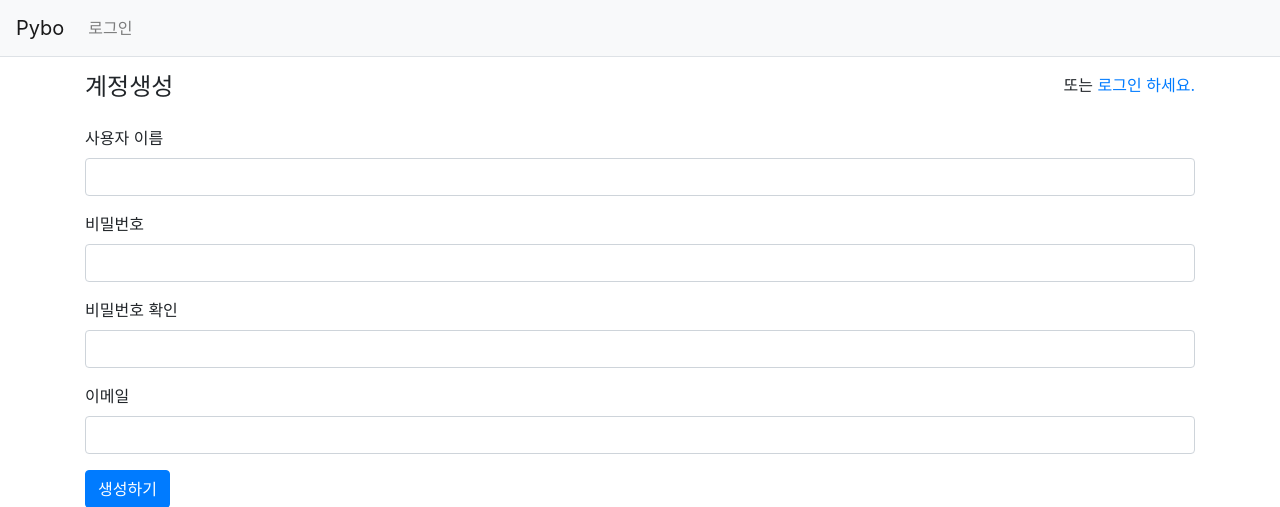
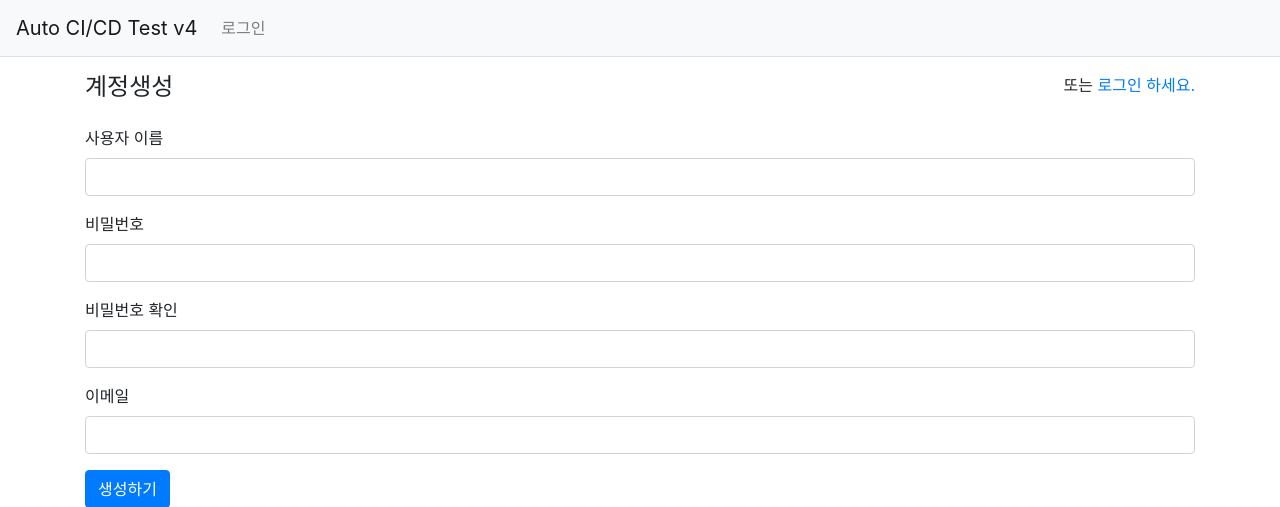
Before and after one commit to jeegle16-alt/FlowShip-app, a Django app: page /common/signup/ in a window 1280 px wide. Shown: the top 507 px of the page. Run offline with Django 3.2, Linux system fonts and the light colour scheme; some libraries are stand-ins or nearby versions.

Commit message:
테스트: navbar에 CI/CD 문구 추가

```diff
--- a/templates/navbar.html
+++ b/templates/navbar.html
@@ -1,6 +1,6 @@
 <!-- 네비게이션바 -->
 <nav class="navbar navbar-expand-lg navbar-light bg-light border-bottom">
-    <a class="navbar-brand" href="{% url 'pybo:index' %}">Pybo</a>
+    <a class="navbar-brand" href="{% url 'pybo:index' %}">Auto CI/CD Test v4</a>
     <button class="navbar-toggler ml-auto" type="button" data-toggle="collapse" data-target="#navbarNav"
         aria-controls="navbarNav" aria-expanded="false" aria-label="Toggle navigation">
         <span class="navbar-toggler-icon"></span>
```
